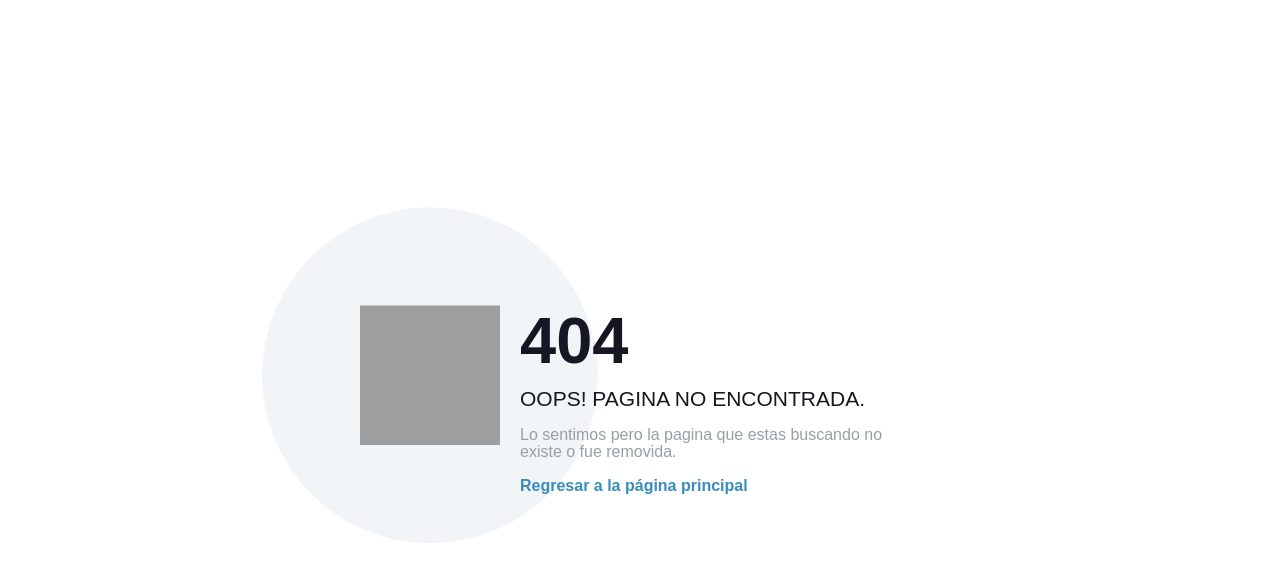
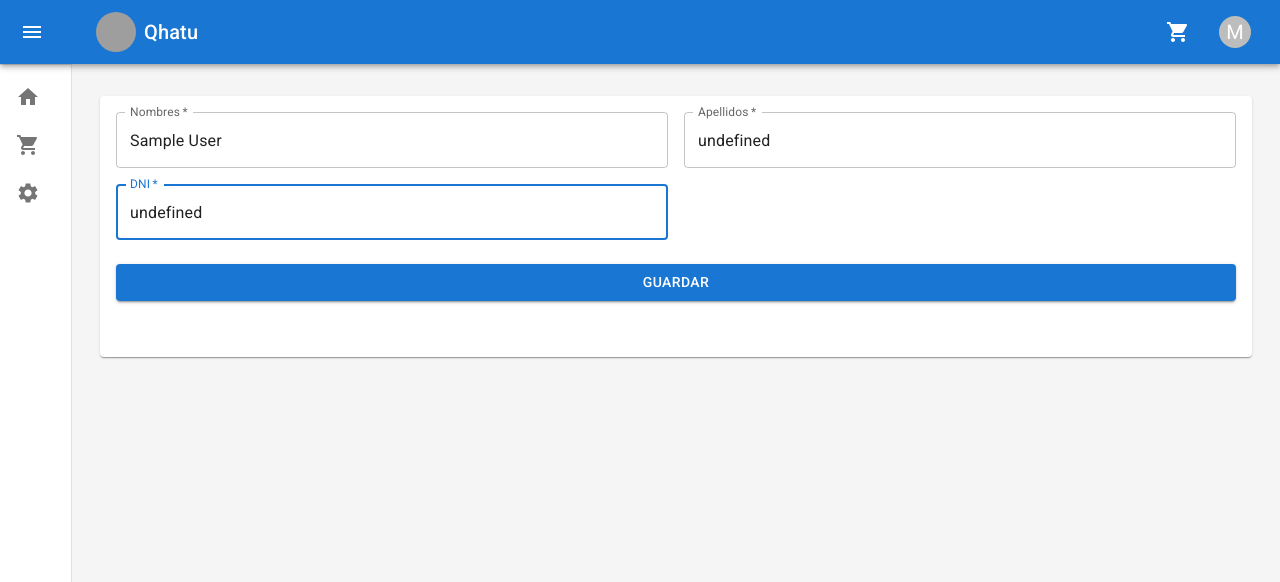
Before and after one commit to seezonmv/qhatu-web, a React (Create React App) app: page /settings in a window 1280 px wide. Before the commit this address had no page. Shown: the top 582 px of the page. Built offline with nearby package versions, Linux system fonts and the light colour scheme; sample sign-in values are in the browser's storage; grey boxes are pictures that could not be loaded.

Commit message:
Punto 2 y 3

```diff
--- a/src/App.jsx
+++ b/src/App.jsx
@@ -7,6 +7,7 @@ import HomeStf from './pages/home/HomeStf';
 import LoginStf from './pages/login/LoginStf';
 import PurchasesSfl from './pages/purchases/PurchasesSfl';
 import RegisterStf from './pages/register/RegisterStf';
+import SettingsSfl from './pages/settings/SettingsSfl';
 import ShoppingCartStf from './pages/shoppingcart/ShoppingCartStf';
 
 const App = () => {
@@ -18,6 +19,7 @@ const App = () => {
         <PrivateRouteHoc path="/home" component={HomeStf} />
         <PrivateRouteHoc path="/purchases" component={PurchasesSfl} />
         <PrivateRouteHoc path="/shoppingcart" component={ShoppingCartStf} />
+        <PrivateRouteHoc path="/settings" component={SettingsSfl} />
         <Route exact path="/">
           <Redirect to="/home" />
         </Route>
--- a/src/components/products/ProductContainer.jsx
+++ b/src/components/products/ProductContainer.jsx
@@ -3,11 +3,15 @@ import Grid from '@mui/material/Grid';
 import ProductItem from './ProductItem';
 import FilterBar from '../searchBar/FilterBar';
 
-const ProductContainer = ({ products, searchRef, searchText, handleOnChangeSearch }) => {
+const ProductContainer = ({ products, searchRef, searchText, handleOnChangeSearch, filtersAndSorters, setFiltersAndSorters}) => {
 
   return (
     <Grid container spacing={3}>
-      <FilterBar onChangeSearch={handleOnChangeSearch} searchRef={searchRef} searchText={searchText} />
+      <FilterBar  onChangeSearch={handleOnChangeSearch}
+                  searchRef={searchRef}
+                  searchText={searchText}
+                  filtersAndSorters={filtersAndSorters}
+                  setFiltersAndSorters={setFiltersAndSorters} />
       {products.data.map((product) => {
         return <ProductItem product={product} key={product.id} />;
       })}
--- a/src/components/searchBar/FilterBar.jsx
+++ b/src/components/searchBar/FilterBar.jsx
@@ -1,10 +1,10 @@
 import FilterListIcon from '@mui/icons-material/FilterList';
 import SearchIcon from '@mui/icons-material/Search';
-import { Box, Grid, IconButton, Input, InputAdornment, Tooltip } from '@mui/material';
+import { Box, FormControl, Grid, IconButton, Input, InputAdornment, InputLabel, MenuItem, Select, Tooltip } from '@mui/material';
 import React, { useState } from 'react';
 import FilterMenu from './FilterMenu';
 
-const FilterBar = ({onChangeSearch, searchRef, searchText}) => {
+const FilterBar = ({onChangeSearch, searchRef, searchText, filtersAndSorters, setFiltersAndSorters}) => {
 
   const [anchorElUser, setAnchorElUser] = useState(null);
 
@@ -12,9 +12,14 @@ const FilterBar = ({onChangeSearch, searchRef, searchText}) => {
     setAnchorElUser(event.currentTarget);
   };
 
+  const handleChange = (event) => {
+    setFiltersAndSorters({...filtersAndSorters, sorter: event.target.value});
+  };
+
+  const sortMethods = [{id: 0, description: 'Menor precio'},{id: 1, description: 'Mayor precio'},{id: 2, description: 'Más vendido'}];
   return (
       <>
-    <Grid item container >
+    <Grid item container xs={10}>
              <Input  id="inputFilterAdorment"
                      name="search"
                      fullWidth
@@ -43,6 +48,20 @@ const FilterBar = ({onChangeSearch, searchRef, searchText}) => {
                      }
                      />
       </Grid>
+      <Grid item xs={2}>
+      <FormControl fullWidth>
+        <InputLabel id="demo-simple-select-label">Ordenar Por</InputLabel>
+        <Select
+          labelId="demo-simple-select-label"
+          id="demo-simple-select"
+          value={filtersAndSorters.sorter??0}
+          label="Ordenar por"
+          onChange={handleChange}
+        >
+          {sortMethods.map( method => {return (<MenuItem key={method.id} value={method.id}>{method.description}</MenuItem>)})}
+        </Select>
+      </FormControl>
+      </Grid>
       </>
   )
 }
--- a/src/components/searchBar/FilterMenu.jsx
+++ b/src/components/searchBar/FilterMenu.jsx
@@ -1,19 +1,19 @@
 import { Box, FormControl, FormControlLabel, FormGroup, FormLabel, Menu, MenuItem, Switch } from '@mui/material';
 import React from 'react';
 import { useRecoilState } from 'recoil';
-import { filtersState } from '../../core/recoil/atoms';
+import { filtersAndSortersState } from '../../core/recoil/atoms';
 
 const FilterMenu = ({ anchorElUser, setAnchorElUser}) => {
-    const [filters, setFilters] = useRecoilState(filtersState);
+    const [filtersAndSorters, setFiltersAndSorters] = useRecoilState(filtersAndSortersState);
 
     const handleChange = (event) => {
-      let newArray = filters.map( category => {
+      let newArray = filtersAndSorters.filter.map( category => {
         if(category.categoryId === parseInt(event.target.name)){
           return {...category, selected: event.target.checked}
         }
         return category;
       });
-      setFilters(newArray);
+      setFiltersAndSorters({...filtersAndSorters, filter: newArray});
 
     };
 
@@ -44,12 +44,12 @@ const FilterMenu = ({ anchorElUser, setAnchorElUser}) => {
                 <FormLabel component="legend">Categoria</FormLabel>
                 <FormGroup>
                     {
-                    filters.map((category, index) => {
+                    filtersAndSorters.filter.map((category, index) => {
                         return (
                         <FormControlLabel
                             key={index}
                             control={
-                            <Switch checked={category.selected} onChange={handleChange} name={category.categoryId??''} />
+                            <Switch checked={category.selected} onChange={handleChange} name={''+category.categoryId??''} />
                             }
                             label={category.description??''}
                         />
--- a/src/core/customHook/useFilter.js
+++ b/src/core/customHook/useFilter.js
@@ -1,27 +1,63 @@
 import { useMemo, useState } from 'react';
 import { useRecoilState } from 'recoil';
-import { filtersState } from '../recoil/atoms';
+import { filtersAndSortersState } from '../recoil/atoms';
 const useFilter = (data) => {
   const [searchText, setSearchText] = useState('');
   const [resultFilter, setResultFilter] = useState([]);
-  const [filters, setFilters] = useRecoilState(filtersState)
+  const [filtersAndSorters, setFiltersAndSorters] = useRecoilState(filtersAndSortersState);
 
   useMemo(() => {
-    const searchAllCategories = filters.every(filter => filter.selected === false);
-    console.log(data.data);
+    const searchAllCategories = filtersAndSorters.filter.every(filter => filter.selected === false);
     const filteredProducts = data.data?.filter((product) => {
       return `${product.name}`
         .toLowerCase()
         .includes(searchText.toLowerCase()) &&
-        (filters.filter(category => category.selected === true && category.categoryId === product.categoryId).length > 0 || searchAllCategories);
+        (filtersAndSorters.filter.filter(category => category.selected === true && category.categoryId === product.categoryId).length > 0 || searchAllCategories);
     });
 
-    setResultFilter({...data, data: filteredProducts}/* .sort((carPrev, carAfter)=>{
-      let a = carPrev.lastChecked,
-          b = carAfter.lastChecked;
-      return a === b ? 0 : a > b ? -1 : 1;
-    }) */);
-  }, [searchText, data, filters]);
+    setResultFilter({...data, data: filteredProducts?.sort((productPrev, productNext)=>{
+      let sortOrder = 0;
+      switch (filtersAndSorters.sorter) {
+        case 0:
+          let salePriceAAsc = productPrev.salePrice,
+              salePriceBAsc = productNext.salePrice;
+          if(salePriceAAsc !== salePriceBAsc){
+            if(salePriceAAsc < salePriceBAsc){
+              sortOrder = -1;
+            }else{
+              sortOrder = 1;
+            }
+          }
+          break;
+        case 1:
+          let salePriceADesc = productPrev.salePrice,
+              salePriceBDesc = productNext.salePrice;
+          if(salePriceADesc !== salePriceBDesc){
+            if(salePriceADesc > salePriceBDesc){
+              sortOrder = -1;
+            }else{
+              sortOrder = 1;
+            }
+          }
+          break;
+        case 2:
+          let stockADesc = productPrev.stock,
+              stockBDesc = productNext.stock;
+          if(stockADesc!==stockBDesc){
+            if(stockADesc>stockBDesc){
+              sortOrder = -1;
+            }else{
+              sortOrder = 1;
+            }
+          }
+          break;
+        default:
+          break;
+      }
+      return sortOrder;
+
+    })}  );
+  }, [searchText, data, filtersAndSorters]);
 
   return [searchText, setSearchText, resultFilter];
 };
--- a/src/core/recoil/atoms.js
+++ b/src/core/recoil/atoms.js
@@ -1,6 +1,6 @@
 import {atom} from 'recoil';
 
-export const filtersState = atom({
-    key: 'filtersState',
-    default: []
+export const filtersAndSortersState = atom({
+    key: 'filtersAndSorters',
+    default: {filter:[], sorter: 0}
 })
--- a/src/core/services/AuthenticationService.js
+++ b/src/core/services/AuthenticationService.js
@@ -24,6 +24,7 @@ const SignIn = async (userToSignIn) => {
 
 const SignUp = async (userToSignUp) => {
   let pathSignUp = process.env.REACT_APP_QHATU_API_PATH_SIGNUP;
+  console.log(userToSignUp);
   const response = await instance.post(pathSignUp, userToSignUp, {});
 
   return {
--- a/src/pages/purchases/PurchasesSfl.jsx
+++ b/src/pages/purchases/PurchasesSfl.jsx
@@ -2,7 +2,7 @@ import React, { useEffect, useRef, useState } from 'react';
 import { useRecoilState } from 'recoil';
 import instance from '../../axios/instance';
 import useFilter from '../../core/customHook/useFilter';
-import { filtersState } from '../../core/recoil/atoms';
+import { filtersAndSortersState } from '../../core/recoil/atoms';
 import CategoryService from '../../core/services/CategoryService';
 import PurchasesStl from './PurchasesStl';
 
@@ -11,10 +11,9 @@ const PurchasesSfl = () => {
     loading: true,
     data: [],
   });
-  const [filters, setFilters] = useRecoilState(filtersState);
+  const [filtersAndSorters, setFiltersAndSorters] = useRecoilState(filtersAndSortersState);
   const searchRef = useRef(null);
   const [searchText, setSearchText, resultFilter] = useFilter(products);
-
   const handleOnChangeSearch = () => {
     setSearchText(searchRef.current?.value);
   };
@@ -25,8 +24,7 @@ const PurchasesSfl = () => {
       const productsx = await instance.get('/gtw-prd/products/getAll');
       const categories = await CategoryService.getAll();
       let newArray = categories.data.map(category => {return {...category, selected: false}})
-      console.log('getProducts');
-      setFilters(newArray);
+      setFiltersAndSorters({...filtersAndSorters, filter: newArray});
       setProducts({ loading: false, data: productsx.data });
     } catch (error) {}
   };
@@ -36,7 +34,12 @@ const PurchasesSfl = () => {
   }, []);
 
 
-  return <PurchasesStl products={resultFilter} searchRef={searchRef} searchText={searchText} handleOnChangeSearch={handleOnChangeSearch}/>;
+  return <PurchasesStl  products={resultFilter}
+                        searchRef={searchRef}
+                        searchText={searchText}
+                        handleOnChangeSearch={handleOnChangeSearch}
+                        filtersAndSorters={filtersAndSorters}
+                        setFiltersAndSorters={setFiltersAndSorters}/>;
 };
 
 export default PurchasesSfl;
--- a/src/pages/purchases/PurchasesStl.jsx
+++ b/src/pages/purchases/PurchasesStl.jsx
@@ -3,7 +3,7 @@ import Grid from '@mui/material/Grid';
 import ProductContainer from '../../components/products/ProductContainer';
 import CardLoader from '../../components/loader/CardLoader';
 
-const PurchasesStl = ({ products, searchRef, searchText, handleOnChangeSearch }) => {
+const PurchasesStl = ({ products, searchRef, searchText, handleOnChangeSearch, filtersAndSorters, setFiltersAndSorters }) => {
 
   return (
     <>
@@ -15,7 +15,12 @@ const PurchasesStl = ({ products, searchRef, searchText, handleOnChangeSearch })
       {products.loading ? (
         <CardLoader />
       ) : (
-        <ProductContainer products={products}  searchRef={searchRef} searchText={searchText} handleOnChangeSearch={handleOnChangeSearch}/>
+        <ProductContainer   products={products}
+                            searchRef={searchRef}
+                            searchText={searchText}
+                            handleOnChangeSearch={handleOnChangeSearch}
+                            filtersAndSorters={filtersAndSorters}
+                            setFiltersAndSorters={setFiltersAndSorters}/>
       )}
     </>
   );
--- /dev/null
+++ b/src/pages/settings/SettingsSfl.jsx
@@ -0,0 +1,93 @@
+import React, { useEffect, useRef } from 'react'
+import { useDispatch, useSelector } from 'react-redux';
+import { useHistory } from 'react-router-dom';
+import QhatuAction from '../../core/actions/qhatuAction';
+import AuthenticationService from '../../core/services/AuthenticationService';
+import SettingsStl from './SettingsStl'
+
+const SettingsSfl = () => {
+    const history = useHistory();
+  const dispatch = useDispatch();
+  const alertMessage = useSelector((state) => state.alertMessage);
+  const userData = useSelector((state) => state.userData);
+
+  console.log(userData);
+  const refFirstName = useRef(null);
+  const refLastName = useRef(null);
+  const refDocumentNumber = useRef(null);
+
+  useEffect(() => {
+      refFirstName.current.value = userData.name;
+      refLastName.current.value = userData.last_name;
+      refDocumentNumber.current.value = userData.document_number;
+    return () => {
+      dispatch(QhatuAction.alertMessageAction(false));
+      closeModal();
+    };
+  }, []);
+
+  const closeModal = () => {
+    dispatch(QhatuAction.modalAction(false));
+  };
+
+  const handleClickSignUp = async () => {
+      const customerId = userData.id;
+    const firstName = refFirstName.current?.value;
+    const lastName = refLastName.current?.value;
+    const documentNumber = refDocumentNumber.current?.value;
+
+    if (
+      firstName &&
+      lastName &&
+      documentNumber
+    ) {
+      const userToSignUp = {
+        customerId,
+        firstName,
+        lastName,
+        documentNumber,
+      };
+      dispatch(QhatuAction.backdropAction(true));
+      const resultSignUp = await AuthenticationService.SignUp(userToSignUp);
+      dispatch(QhatuAction.backdropAction(false));
+      if (resultSignUp.success) {
+        dispatch(
+          QhatuAction.modalAction(
+            true,
+            () => {
+              history.push('/home');
+            },
+            'Guardado 😁',
+            'Se actualizo su información correctamente'
+          )
+        );
+      }
+      //}
+    } else {
+      dispatch(
+        QhatuAction.alertMessageAction(
+          true,
+          'Debe ingresar nombres, apellidos y documento para poder actualizar sus datos.'
+        )
+      );
+    }
+  };
+
+  const handleChangeInput = (e) => {
+    const nameInput = e.target.name;
+    const valueInput = e.target.value;
+  };
+
+  return (
+    <SettingsStl
+    userData={userData}
+    alertMessage={alertMessage}
+    refFirstName={refFirstName}
+    refLastName={refLastName}
+    refDocumentNumber={refDocumentNumber}
+    handleChangeInput={handleChangeInput}
+    handleClickSignUp={handleClickSignUp} />
+  )
+}
+
+export default SettingsSfl
--- /dev/null
+++ b/src/pages/settings/SettingsStl.jsx
@@ -0,0 +1,73 @@
+import { Button, Grid, TextField } from '@mui/material';
+import React from 'react'
+import { Link } from 'react-router-dom';
+import AlertQhatu from '../../components/alert/AlertQhatu';
+
+const SettingsStl = ({
+  userData,
+  alertMessage,
+  refFirstName,
+  refLastName,
+  refDocumentNumber,
+  handleChangeInput,
+  handleClickSignUp
+}) => {
+  return (
+    <>
+      <Grid container spacing={2}>
+        <Grid item xs={12} sm={6}>
+          <TextField
+            autoComplete="given-name"
+            name="txtFirstName"
+            required
+            fullWidth
+            id="txtFirstName"
+            label="Nombres"
+            autoFocus
+            inputRef={refFirstName}
+            onChange={handleChangeInput}
+          />
+        </Grid>
+        <Grid item xs={12} sm={6}>
+          <TextField
+            required
+            fullWidth
+            id="txtLastName"
+            label="Apellidos"
+            name="txtLastName"
+            inputRef={refLastName}
+            onChange={handleChangeInput}
+          />
+        </Grid>
+        <Grid item xs={12} sm={6}>
+          <TextField
+            autoComplete="given-name"
+            name="txtDocumentNumber"
+            required
+            fullWidth
+            id="txtDocumentNumber"
+            label="DNI"
+            autoFocus
+            inputRef={refDocumentNumber}
+            onChange={handleChangeInput}
+          />
+        </Grid>
+      </Grid>
+      <Button
+        type="button"
+        fullWidth
+        variant="contained"
+        sx={{ mt: 3, mb: 2 }}
+        onClick={handleClickSignUp}
+      >
+        Guardar
+      </Button>
+      <br />
+      {alertMessage.visibility ? (
+        <AlertQhatu message={alertMessage.message} />
+      ) : null}
+    </>
+  );
+};
+
+export default SettingsStl
```
